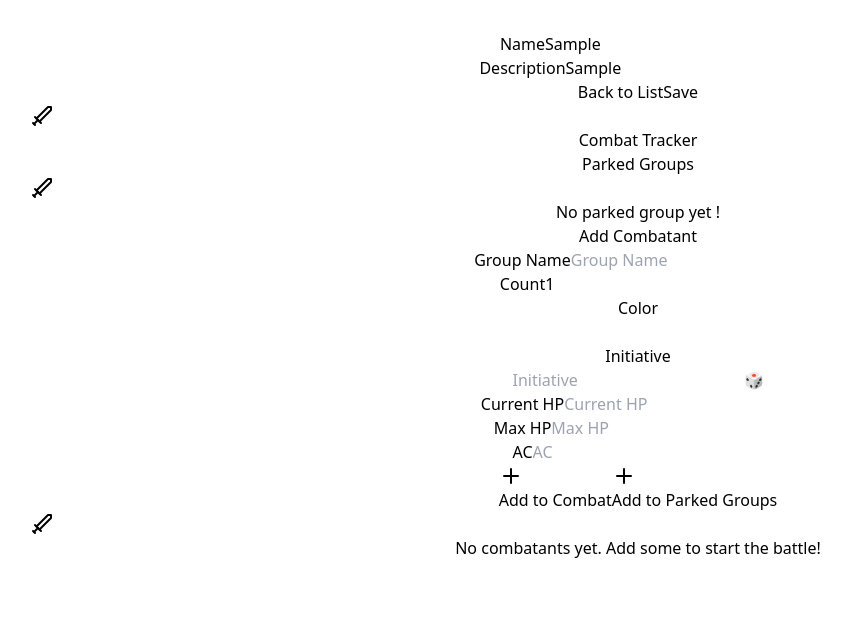
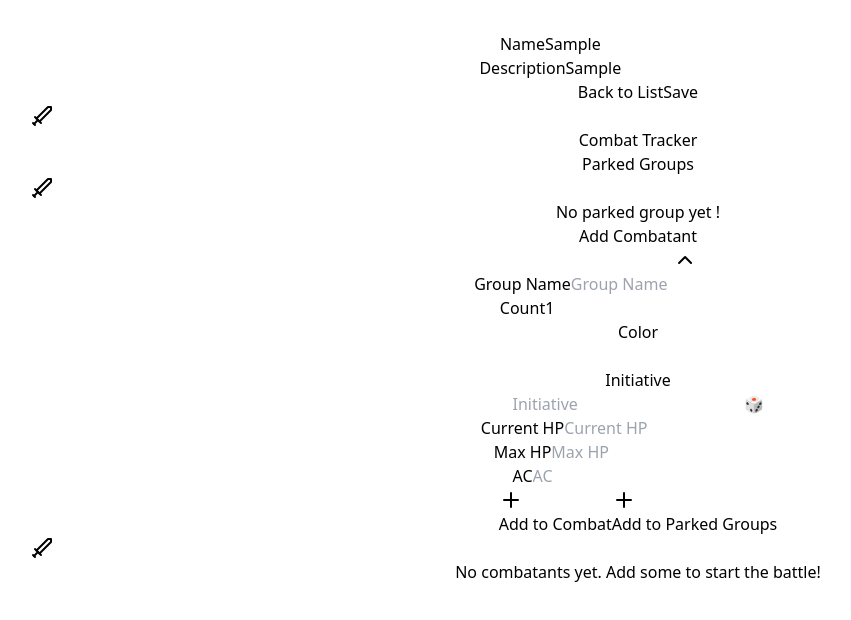
Before and after one commit to yohannjouanneau/dnd-combat-tracker, a React (Vite) app: page / in a window 1280 px wide. Both pictures are taken after typing "Sample", "Sample" into the empty fields and a click on the button "Create". Shown: the top 620 px of the page, without its empty margins (2-853 px from the left). Built offline with nearby package versions, Linux system fonts and the light colour scheme.

Commit message:
Add combatant is colapsible

```diff
--- a/src/components/CombatForm/AddCombatantForm.tsx
+++ b/src/components/CombatForm/AddCombatantForm.tsx
@@ -1,10 +1,10 @@
-import { type RefObject } from 'react';
+import { useState, type RefObject } from 'react';
 import type { NewCombatant } from '../../types';
 import LabeledTextInput from '../common/LabeledTextInput';
 import LabeledNumberInput from '../common/LabeledNumberInput';
 import ColorPicker from '../common/ColorPicker';
 import InitiativeInput from './InitiativeInput';
-import { Plus } from 'lucide-react';
+import { Plus, ChevronDown } from 'lucide-react';
 
 type ColorPreset = { name: string; value: string };
 
@@ -19,9 +19,28 @@ type Props = {
 };
 
 export default function AddCombatantForm({ formRef, colorPresets, value, fromParkedName, onChange, onSubmit, onAddGroup }: Props) {
+	const [isCollapsed, setIsCollapsed] = useState(false);
+
 	return (
-		<div ref={formRef} className="bg-slate-800 rounded-lg p-6 mb-6 border border-slate-700">
-			<h2 className="text-xl font-semibold mb-4">Add Combatant</h2>
+		<div ref={formRef} className="bg-slate-800 rounded-lg border border-slate-700 mb-6 overflow-hidden">
+			<button
+				onClick={() => setIsCollapsed(!isCollapsed)}
+				className="w-full flex items-center justify-between p-6 hover:bg-slate-700 transition-colors"
+			>
+				<h2 className="text-xl font-semibold">Add Combatant</h2>
+				<div className="transition-transform duration-300" style={{ transform: isCollapsed ? 'rotate(0deg)' : 'rotate(180deg)' }}>
+					<ChevronDown className="w-5 h-5 text-slate-400" />
+				</div>
+			</button>
+
+			<div
+				className="transition-all duration-300 ease-in-out overflow-hidden"
+				style={{
+					maxHeight: isCollapsed ? '0px' : '1000px',
+					opacity: isCollapsed ? 0 : 1
+				}}
+			>
+				<div className="px-6 pb-6">
 					{fromParkedName && (
 						<div className="mb-3 text-sm text-slate-300">
 							Staged from parked group <span className="font-semibold">{fromParkedName}</span>.
@@ -53,5 +72,7 @@ export default function AddCombatantForm({ formRef, colorPresets, value, fromPar
 						</button>
 					</div>
 				</div>
+			</div>
+		</div>
 	);
 }
```
Lines whose indentation alone changed are shown as unchanged.
